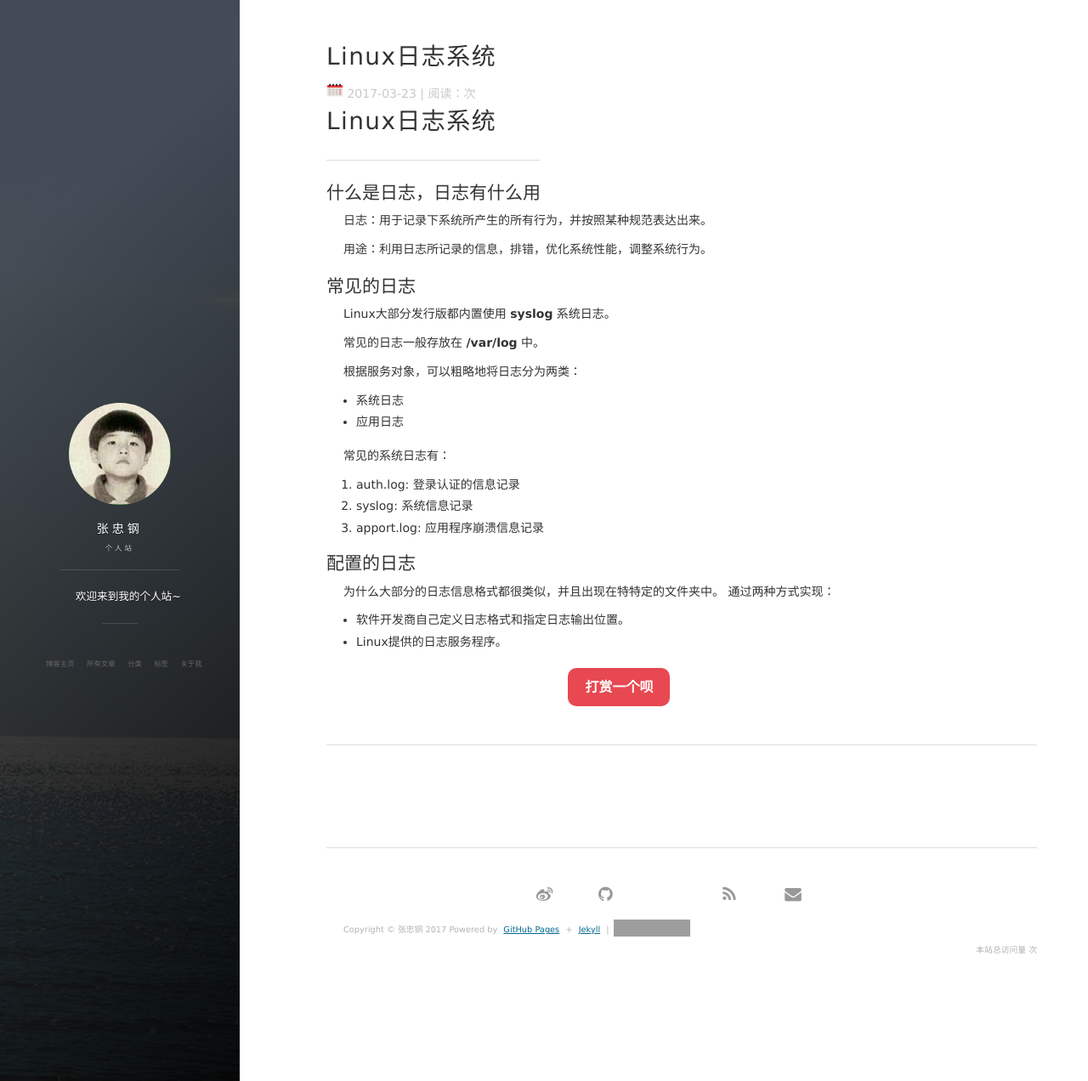
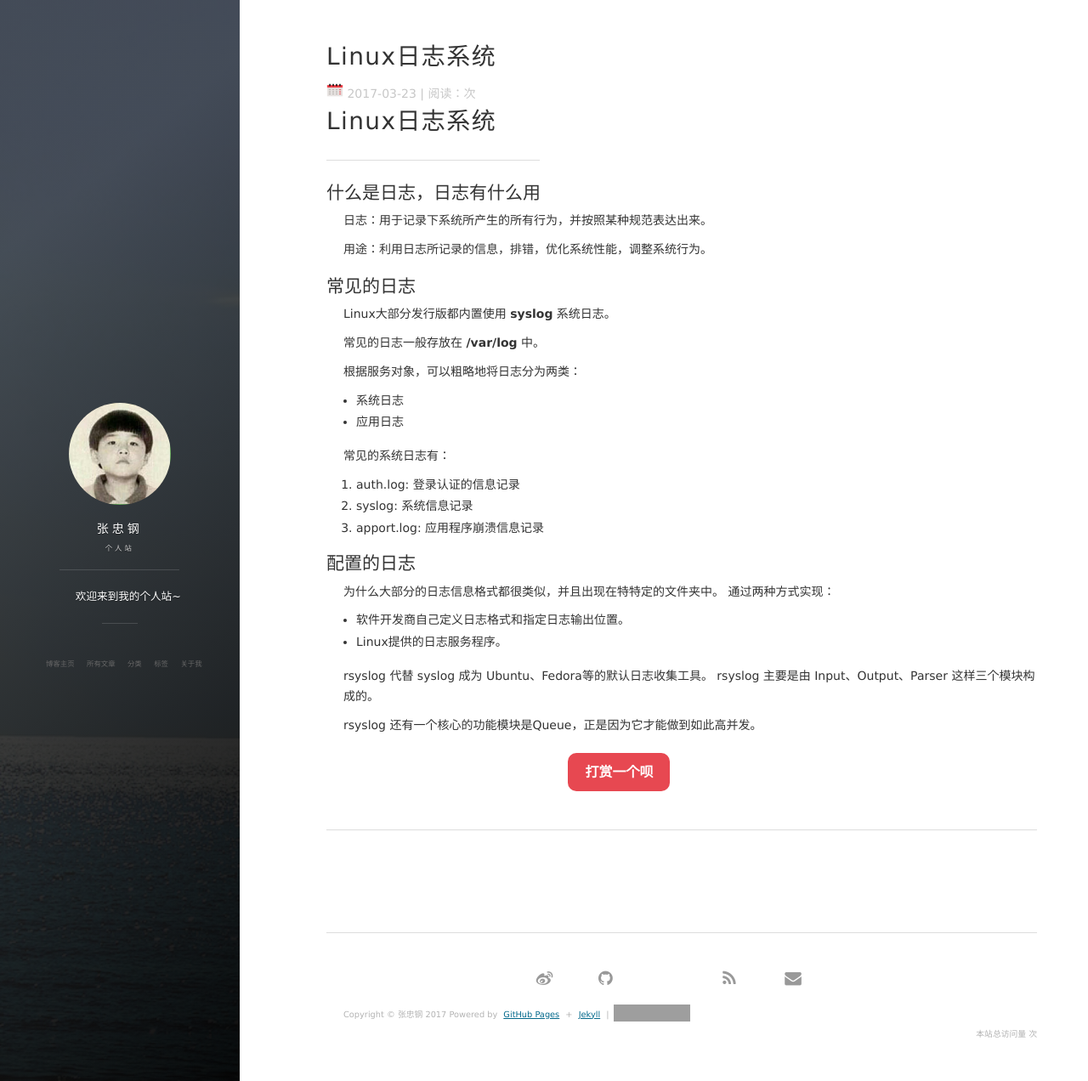
Before and after one commit to zhzhgang/zhzhgang.github.io, a Jekyll site: the page built from _posts/2017-03-23-LinuxLogSystem.md, in a window 1280 px wide and 1272 px high. Shown: the whole window at 85% size. Built offline with Jekyll 4.4.1, drawn with Linux system fonts in a browser that asks for light colours; nearby versions of some CDN libraries; comment, search, counter and statistics services are not loaded; grey boxes are pictures that could not be loaded.

Commit message:
Edit 2017-03-23-LinuxLogSystem.md

```diff
--- a/_posts/2017-03-23-LinuxLogSystem.md
+++ b/_posts/2017-03-23-LinuxLogSystem.md
@@ -42,3 +42,8 @@ Linux大部分发行版都内置使用 **syslog** 系统日志。
 
 * 软件开发商自己定义日志格式和指定日志输出位置。
 * Linux提供的日志服务程序。
+
+rsyslog 代替 syslog 成为 Ubuntu、Fedora等的默认日志收集工具。
+rsyslog 主要是由 Input、Output、Parser 这样三个模块构成的。
+
+rsyslog 还有一个核心的功能模块是Queue，正是因为它才能做到如此高并发。
```
